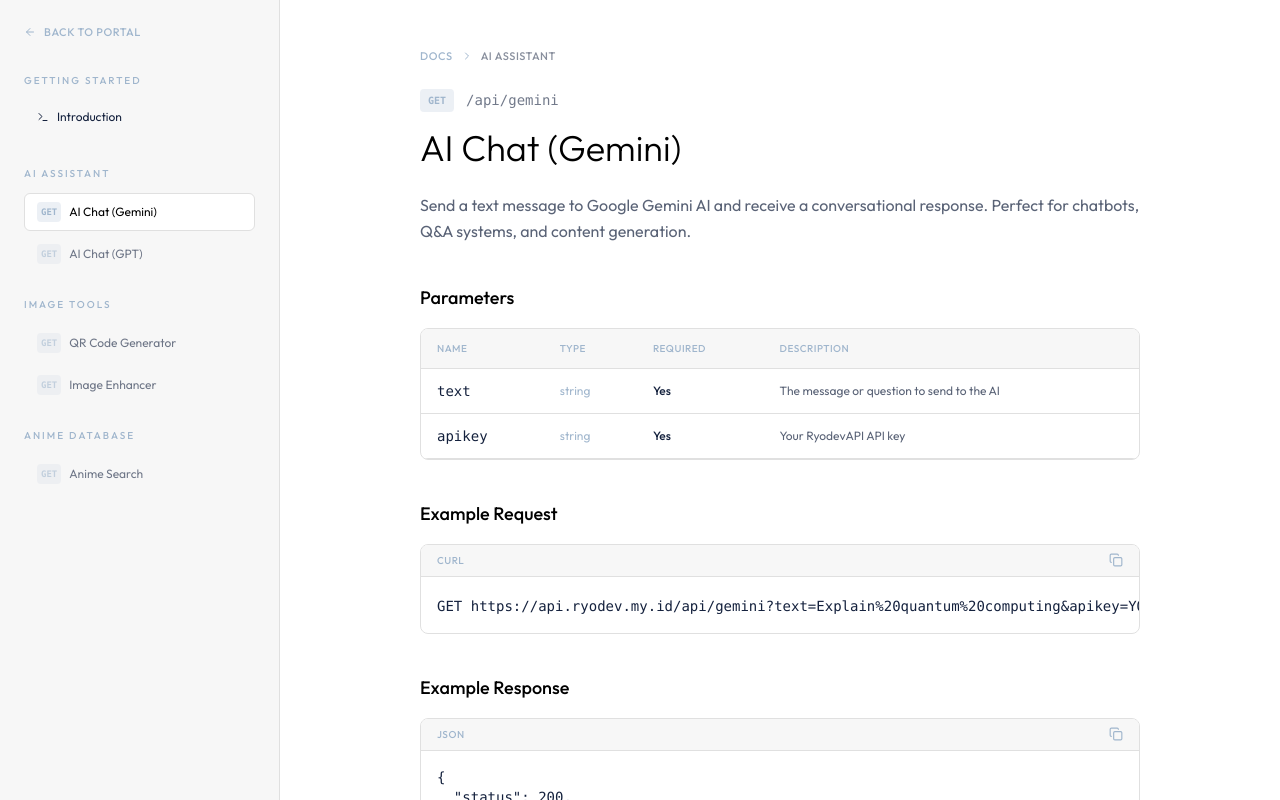
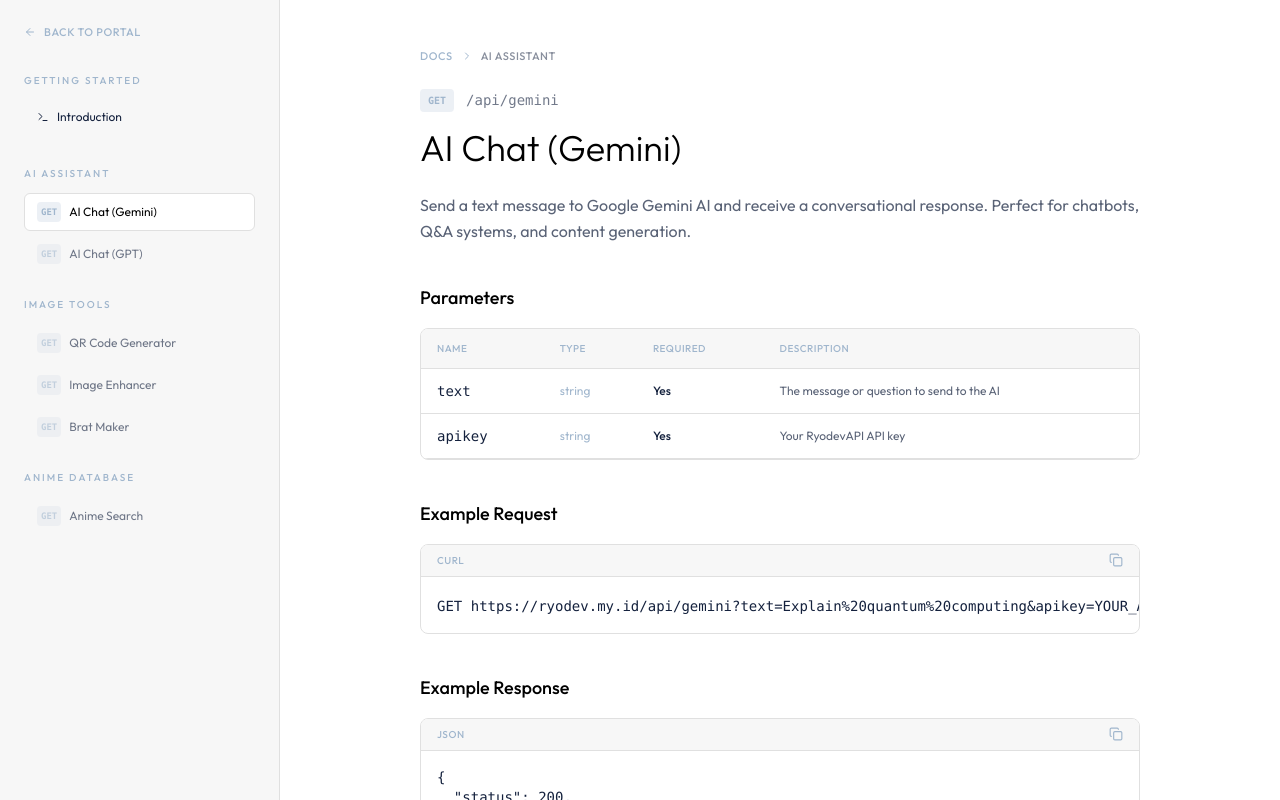
Before and after one commit to ryodevs/Apidocs, a React (Vite) app: page /docs in a window 1280 px wide. Built offline with nearby package versions, Linux system fonts and the light colour scheme; the HTML template or start-up script is replaced by a standard one.

Commit message:
Add files via upload

```diff
--- a/src/data/apis.ts
+++ b/src/data/apis.ts
@@ -5,11 +5,9 @@
  *  Cara nambahin endpoint baru:
  *  1. Tambah object baru ke array `endpoints` di bawah
  *  2. Isi semua field (id, method, path, title, category, dst.)
- *  3. Simpan file → langsung ke-render di halaman Docs
- *
- *  Cara nambahin kategori baru:
- *  - Isi field `category` dengan nama kategori baru
- *  - Otomatis muncul di sidebar dan halaman docs
+ *  3. responseType: 'text' untuk teks biasa, 'image' untuk endpoint
+ *     yang result-nya URL gambar (auto tampil preview pas di-execute)
+ *  4. Simpan file → langsung ke-render di halaman Docs
  * ============================================================
  */
 
@@ -18,6 +16,7 @@
   type: string;
   required: boolean;
   description: string;
+  placeholder?: string;
 }
 
 export interface Endpoint {
@@ -27,6 +26,7 @@
   title: string;
   category: string;
   description: string;
+  responseType: 'text' | 'image';
   params: EndpointParam[];
   example: { request: string; response: object };
 }
@@ -39,18 +39,19 @@
     path: '/api/gemini',
     title: 'AI Chat (Gemini)',
     category: 'AI Assistant',
+    responseType: 'text',
     description:
       'Send a text message to Google Gemini AI and receive a conversational response. Perfect for chatbots, Q&A systems, and content generation.',
     params: [
-      { name: 'text', type: 'string', required: true, description: 'The message or question to send to the AI' },
-      { name: 'apikey', type: 'string', required: true, description: 'Your RyodevAPI API key' },
+      { name: 'text', type: 'string', required: true, description: 'The message or question to send to the AI', placeholder: 'Explain quantum computing' },
+      { name: 'apikey', type: 'string', required: true, description: 'Your RyodevAPI API key', placeholder: 'YOUR_API_KEY' },
     ],
     example: {
-      request: `GET https://api.ryodev.my.id/api/gemini?text=Explain%20quantum%20computing&apikey=YOUR_API_KEY`,
+      request: `GET https://ryodev.my.id/api/gemini?text=Explain%20quantum%20computing&apikey=YOUR_API_KEY`,
       response: {
         status: 200,
         creator: 'RyodevAPI',
-        result: 'Quantum computing is a type of computation that harnesses the principles of quantum mechanics to process information...',
+        result: 'Quantum computing is a type of computation that harnesses the principles of quantum mechanics...',
       },
     },
   },
@@ -60,14 +61,15 @@
     path: '/api/gpt',
     title: 'AI Chat (GPT)',
     category: 'AI Assistant',
+    responseType: 'text',
     description:
       'Send a text message to GPT-based AI models and receive a conversational response. Alternative model option with different capabilities.',
     params: [
-      { name: 'text', type: 'string', required: true, description: 'The message or question to send to the AI' },
-      { name: 'apikey', type: 'string', required: true, description: 'Your RyodevAPI API key' },
+      { name: 'text', type: 'string', required: true, description: 'The message or question to send to the AI', placeholder: 'Write a poem' },
+      { name: 'apikey', type: 'string', required: true, description: 'Your RyodevAPI API key', placeholder: 'YOUR_API_KEY' },
     ],
     example: {
-      request: `GET https://api.ryodev.my.id/api/gpt?text=Write%20a%20poem&apikey=YOUR_API_KEY`,
+      request: `GET https://ryodev.my.id/api/gpt?text=Write%20a%20poem&apikey=YOUR_API_KEY`,
       response: {
         status: 200,
         creator: 'RyodevAPI',
@@ -83,14 +85,15 @@
     path: '/api/qr',
     title: 'QR Code Generator',
     category: 'Image Tools',
+    responseType: 'image',
     description:
       'Generate a QR code image from any text or URL. Returns a direct link to the generated QR code image.',
     params: [
-      { name: 'text', type: 'string', required: true, description: 'Text or URL to encode in the QR code' },
-      { name: 'apikey', type: 'string', required: true, description: 'Your RyodevAPI API key' },
+      { name: 'text', type: 'string', required: true, description: 'Text or URL to encode in the QR code', placeholder: 'https://ryodev.my.id' },
+      { name: 'apikey', type: 'string', required: true, description: 'Your RyodevAPI API key', placeholder: 'YOUR_API_KEY' },
     ],
     example: {
-      request: `GET https://api.ryodev.my.id/api/qr?text=https://ryodev.my.id&apikey=YOUR_API_KEY`,
+      request: `GET https://ryodev.my.id/api/qr?text=https://ryodev.my.id&apikey=YOUR_API_KEY`,
       response: {
         status: 200,
         creator: 'RyodevAPI',
@@ -104,18 +107,41 @@
     path: '/api/remini',
     title: 'Image Enhancer',
     category: 'Image Tools',
+    responseType: 'image',
     description:
       'Enhance image resolution and quality using AI. Pass an image URL and receive an enhanced version with improved clarity and detail.',
     params: [
-      { name: 'url', type: 'string', required: true, description: 'URL of the image to enhance' },
-      { name: 'apikey', type: 'string', required: true, description: 'Your RyodevAPI API key' },
+      { name: 'url', type: 'string', required: true, description: 'URL of the image to enhance', placeholder: 'https://example.com/photo.jpg' },
+      { name: 'apikey', type: 'string', required: true, description: 'Your RyodevAPI API key', placeholder: 'YOUR_API_KEY' },
     ],
     example: {
-      request: `GET https://api.ryodev.my.id/api/remini?url=https://example.com/photo.jpg&apikey=YOUR_API_KEY`,
+      request: `GET https://ryodev.my.id/api/remini?url=https://example.com/photo.jpg&apikey=YOUR_API_KEY`,
       response: {
         status: 200,
         creator: 'RyodevAPI',
         result: 'https://cdn.ryodev.my.id/enhanced/photo_hd.png',
+      },
+    },
+  },
+  {
+    id: 'brat',
+    method: 'GET',
+    path: '/api/brat',
+    title: 'Brat Maker',
+    category: 'Image Tools',
+    responseType: 'image',
+    description:
+      'Generate a brat-style image with custom text. Returns a brat aesthetic image with your text overlaid — popular for memes and social media content.',
+    params: [
+      { name: 'text', type: 'string', required: true, description: 'Text to display on the brat image', placeholder: 'brat summer' },
+      { name: 'apikey', type: 'string', required: true, description: 'Your RyodevAPI API key', placeholder: 'YOUR_API_KEY' },
+    ],
+    example: {
+      request: `GET https://ryodev.my.id/api/brat?text=brat%20summer&apikey=YOUR_API_KEY`,
+      response: {
+        status: 200,
+        creator: 'RyodevAPI',
+        result: 'https://cdn.ryodev.my.id/brat/brat_summer.png',
       },
     },
   },
@@ -127,14 +153,15 @@
     path: '/api/anime',
     title: 'Anime Search',
     category: 'Anime Database',
+    responseType: 'text',
     description:
       'Search for anime characters and retrieve detailed information including name, description, anime appearances, and image.',
     params: [
-      { name: 'q', type: 'string', required: true, description: 'Character name or search query' },
-      { name: 'apikey', type: 'string', required: true, description: 'Your RyodevAPI API key' },
+      { name: 'q', type: 'string', required: true, description: 'Character name or search query', placeholder: 'Monkey D. Luffy' },
+      { name: 'apikey', type: 'string', required: true, description: 'Your RyodevAPI API key', placeholder: 'YOUR_API_KEY' },
     ],
     example: {
-      request: `GET https://api.ryodev.my.id/api/anime?q=Monkey%20D.%20Luffy&apikey=YOUR_API_KEY`,
+      request: `GET https://ryodev.my.id/api/anime?q=Monkey%20D.%20Luffy&apikey=YOUR_API_KEY`,
       response: {
         status: 200,
         creator: 'RyodevAPI',
@@ -148,20 +175,21 @@
     },
   },
 
-  // ── Contoh: cara nambahin endpoint baru ──────────────────
+  // ── Cara nambahin endpoint baru ───────────────────────────
   // {
   //   id: 'tts',
   //   method: 'GET',
   //   path: '/api/tts',
   //   title: 'Text to Speech',
-  //   category: 'Audio Tools',   // <-- kategori baru, auto muncul di sidebar
+  //   category: 'Audio Tools',
+  //   responseType: 'text',   // ganti 'image' kalau result-nya URL gambar
   //   description: 'Convert text to speech audio file.',
   //   params: [
-  //     { name: 'text', type: 'string', required: true, description: 'Text to convert' },
-  //     { name: 'apikey', type: 'string', required: true, description: 'Your API key' },
+  //     { name: 'text', type: 'string', required: true, description: 'Text to convert', placeholder: 'Hello world' },
+  //     { name: 'apikey', type: 'string', required: true, description: 'Your API key', placeholder: 'YOUR_API_KEY' },
   //   ],
   //   example: {
-  //     request: `GET https://api.ryodev.my.id/api/tts?text=hello&apikey=YOUR_API_KEY`,
+  //     request: `GET https://ryodev.my.id/api/tts?text=hello&apikey=YOUR_API_KEY`,
   //     response: { status: 200, creator: 'RyodevAPI', result: 'https://cdn.ryodev.my.id/tts/hello.mp3' },
   //   },
   // },
```
